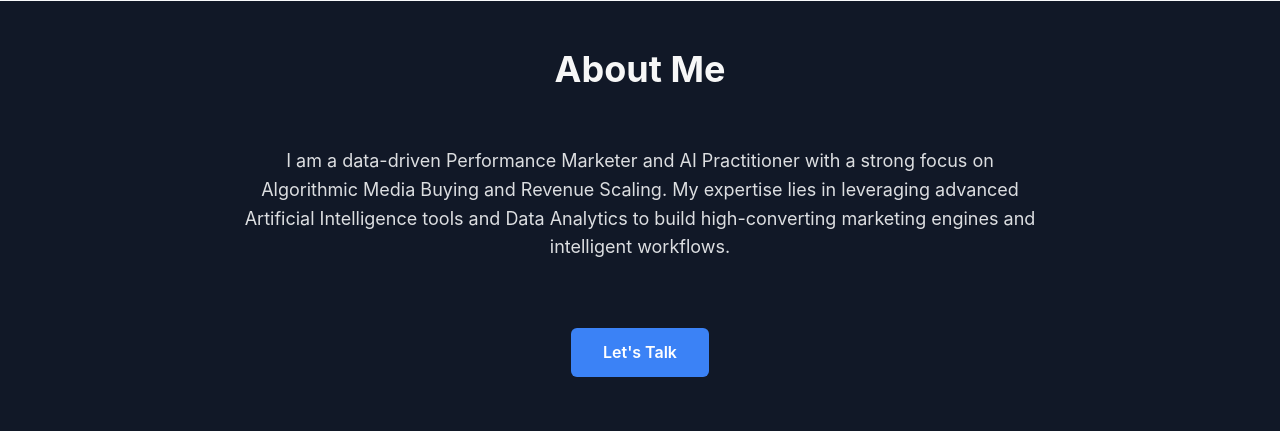
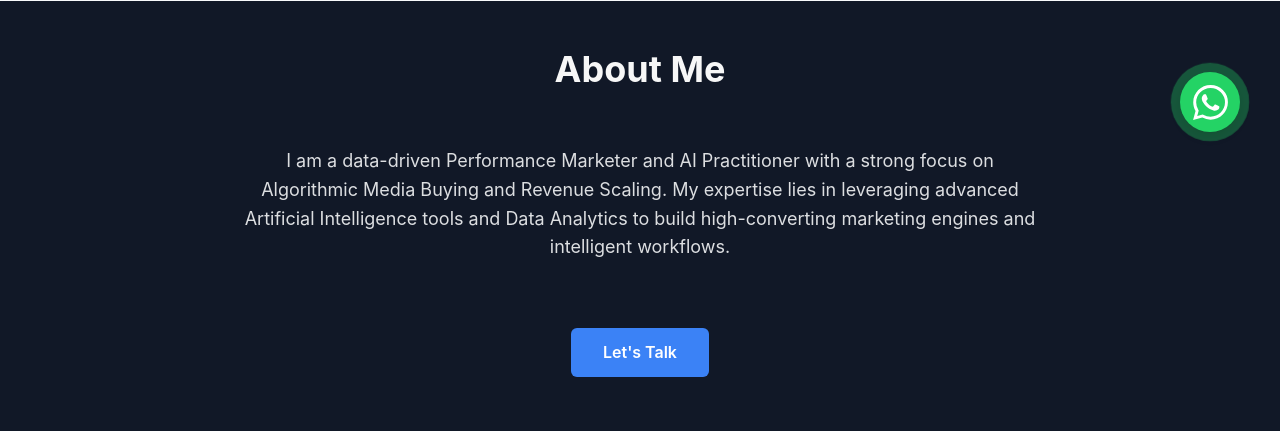
Before and after one commit to khari110/Updated-Portfolio, a Flask app: page / in a window 1280 px wide. Shown: the part 628-1059 px from the top of the page. Run offline with Flask 3, Linux system fonts and the light colour scheme.

Commit message:
Update index.html

```diff
--- a/templates/index.html
+++ b/templates/index.html
@@ -246,7 +246,6 @@
             #prevBtn { left: 0px;}
             #nextBtn { right: 0px; }
 
-            /* 🚨 INTRO MOBILE RESPONSIVENESS FIX */
             .intro-content { flex-direction: column-reverse; text-align: center; gap: 30px; }
             .profile-img-placeholder { width: 250px; height: 250px; flex-shrink: 0; margin: 0 auto; }
             #intro h1 { font-size: 2.2rem; }
@@ -315,6 +314,72 @@
         .stat-number { font-size: 1.6rem; font-weight: 800; color: var(--primary-color); margin-bottom: 4px; line-height: 1; }
         .stat-label { font-size: 0.8rem; color: #94A3B8; font-weight: 500; line-height: 1.4; text-transform: uppercase; letter-spacing: 0.5px; }
         @media (max-width: 400px) { .stats-grid { grid-template-columns: 1fr; } }
+
+        /* 🚨 WHATSAPP FLOATING BUTTON 🚨 */
+        .whatsapp-float {
+            position: fixed;
+            width: 60px;
+            height: 60px;
+            bottom: 40px;
+            right: 40px;
+            background-color: #25D366;
+            color: #FFF;
+            border-radius: 50px;
+            text-align: center;
+            box-shadow: 0px 4px 10px rgba(0,0,0,0.3);
+            z-index: 1000;
+            display: flex;
+            justify-content: center;
+            align-items: center;
+            transition: all 0.3s ease;
+        }
+        /* 🚨 IS BLOCK KO PURANE WALE SE REPLACE KAREIN 🚨 */
+        .whatsapp-float:hover {
+            background-color: #3ae374; /* Lighter, more vibrant green on hover */
+            transform: translateY(-5px);
+            box-shadow: 0px 6px 15px rgba(0,0,0,0.4);
+        }
+
+        /* 🚨 ISKE FORAN BAAD YE NEECHAY WALA CODE ADD KAREIN (Pulse element ke liye) 🚨 */
+        .whatsapp-float::before {
+            content: "";
+            position: absolute;
+            width: 100%;
+            height: 100%;
+            background-color: inherit;
+            border-radius: 50%;
+            z-index: -1;
+            animation: pulse-wa 2s infinite;
+        }
+        .whatsapp-float svg {
+            width: 35px;
+            height: 35px;
+            fill: white;
+        }
+        @media (max-width: 768px) {
+            .whatsapp-float {
+                width: 55px;
+                height: 55px;
+                bottom: 25px;
+                right: 25px;
+            }
+            .whatsapp-float svg {
+                width: 32px;
+                height: 32px;
+            }
+        }
+
+        /* 🚨 YE CODE CSS STYLE SHEET KE AAKHIR MEIN ADD KAREIN 🚨 */
+        @keyframes pulse-wa {
+            0% {
+                transform: scale(1);
+                opacity: 0.7;
+            }
+            100% {
+                transform: scale(1.6);
+                opacity: 0;
+            }
+        }
 
     </style>
 <script type="application/ld+json">
@@ -628,6 +693,10 @@
           </div>
     </footer>
 
+    <a href="https://wa.me/923015048456" class="whatsapp-float" target="_blank" rel="noopener noreferrer">
+        <svg viewBox="0 0 24 24" fill="currentColor"><path d="M17.472 14.382c-.297-.149-1.758-.867-2.03-.967-.273-.099-.471-.148-.67.15-.197.297-.767.966-.94 1.164-.173.199-.347.223-.644.075-.297-.15-1.255-.463-2.39-1.475-.883-.788-1.48-1.761-1.653-2.059-.173-.297-.018-.458.13-.606.134-.133.298-.347.446-.52.149-.174.198-.298.298-.497.099-.198.05-.371-.025-.52-.075-.149-.669-1.612-.916-2.207-.242-.579-.487-.5-.669-.51-.173-.008-.371-.01-.57-.01-.198 0-.52.074-.792.372-.272.297-1.04 1.016-1.04 2.479 0 1.462 1.065 2.875 1.213 3.074.149.198 2.096 3.2 5.077 4.487.709.306 1.262.489 1.694.625.712.227 1.36.195 1.871.118.571-.085 1.758-.719 2.006-1.413.248-.694.248-1.289.173-1.413-.074-.124-.272-.198-.57-.347m-5.421 7.403h-.004a9.87 9.87 0 01-5.031-1.378l-.361-.214-3.741.982.998-3.648-.235-.374a9.86 9.86 0 01-1.51-5.26c.001-5.45 4.436-9.884 9.888-9.884 2.64 0 5.122 1.03 6.988 2.898a9.825 9.825 0 012.893 6.994c-.003 5.45-4.437 9.884-9.885 9.884m8.413-18.297A11.815 11.815 0 0012.05 0C5.495 0 .16 5.335.157 11.892c0 2.096.547 4.142 1.588 5.945L.057 24l6.305-1.654a11.882 11.882 0 005.683 1.448h.005c6.554 0 11.89-5.335 11.893-11.893a11.821 11.821 0 00-3.48-8.413z"/></svg>
+    </a>
+
     <script>
         // --- FORM SUBMIT LOGIC ---
         document.getElementById('leadForm').addEventListener('submit', async function(event) {
```
